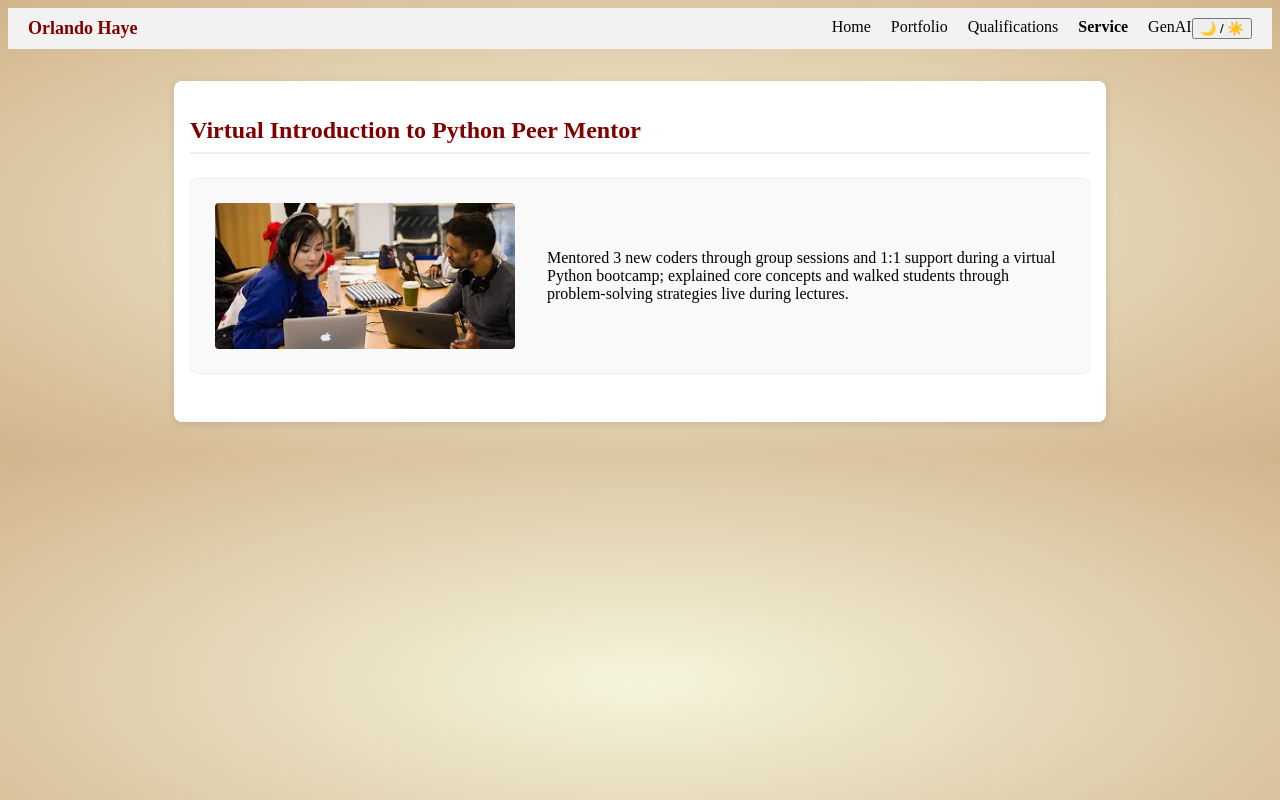
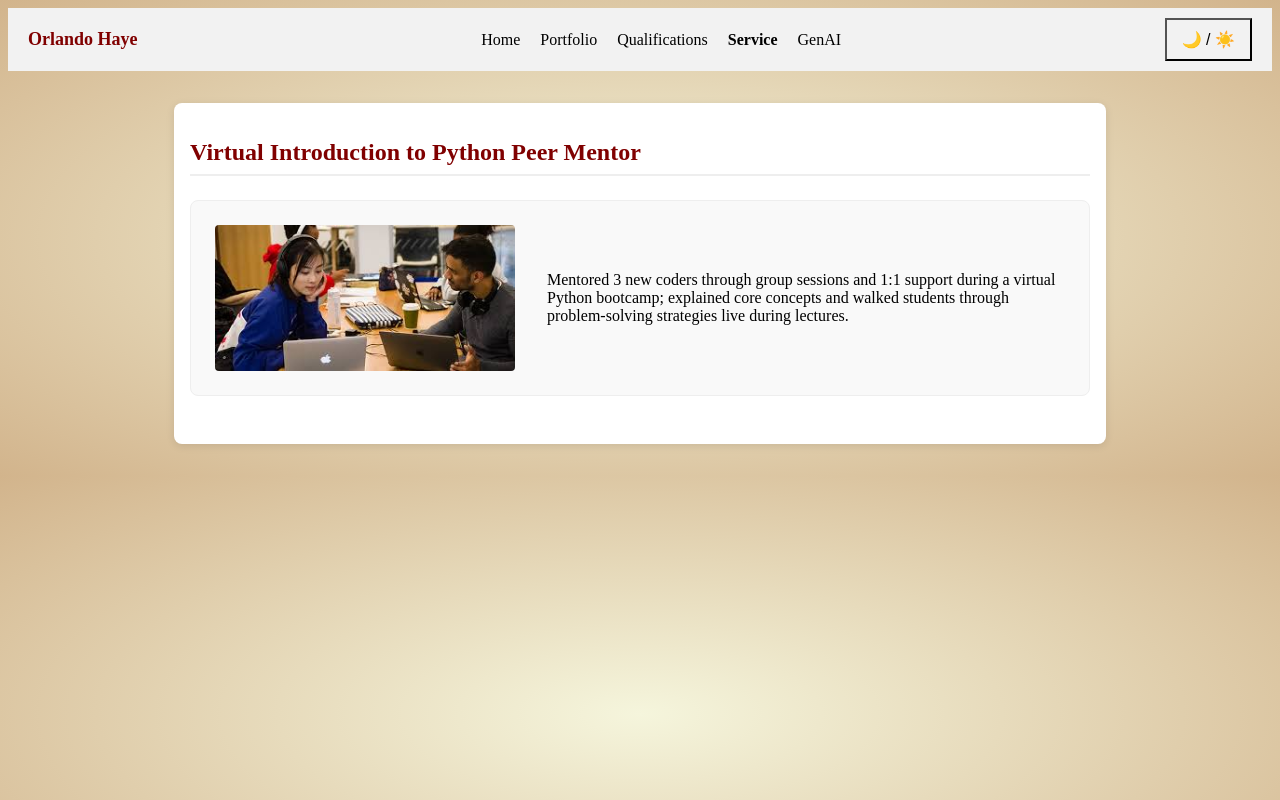
Before and after one commit to CSCE331-Fall2025-900-911/project1-florida_man, a plain HTML site: page service.html in a window 1280 px wide. Drawn offline with Linux system fonts and the light colour scheme.

Commit message:
iteration 1 fixed-FINAL

```diff
--- a/light.css
+++ b/light.css
@@ -35,6 +35,14 @@
 
 .navbar a.active {
   font-weight: bold;
+}
+
+.navbar button {
+  margin-top: auto; /* pushes button to bottom of sidebar */
+  padding: 10px 15px;
+  background: none;
+  cursor: pointer;
+  font-size: 16px;
 }
 
 
--- a/service.html
+++ b/service.html
@@ -15,8 +15,8 @@
       <li><a href="qualifications.html">Qualifications</a></li>
       <li><a href="service.html" class="active">Service</a></li>
       <li><a href="genai.html">GenAI</a></li>
-      <button onclick="switchCSS()">🌙 / ☀️</button>
     </ul>
+    <button onclick="switchCSS()">🌙 / ☀️</button>
   </div>
 
   <main class="content-container">
```
Also changed, not shown: index.html (+7 -6 lines), portfolio.html (+1 -1 lines), qualifications.html (+1 -1 lines).
